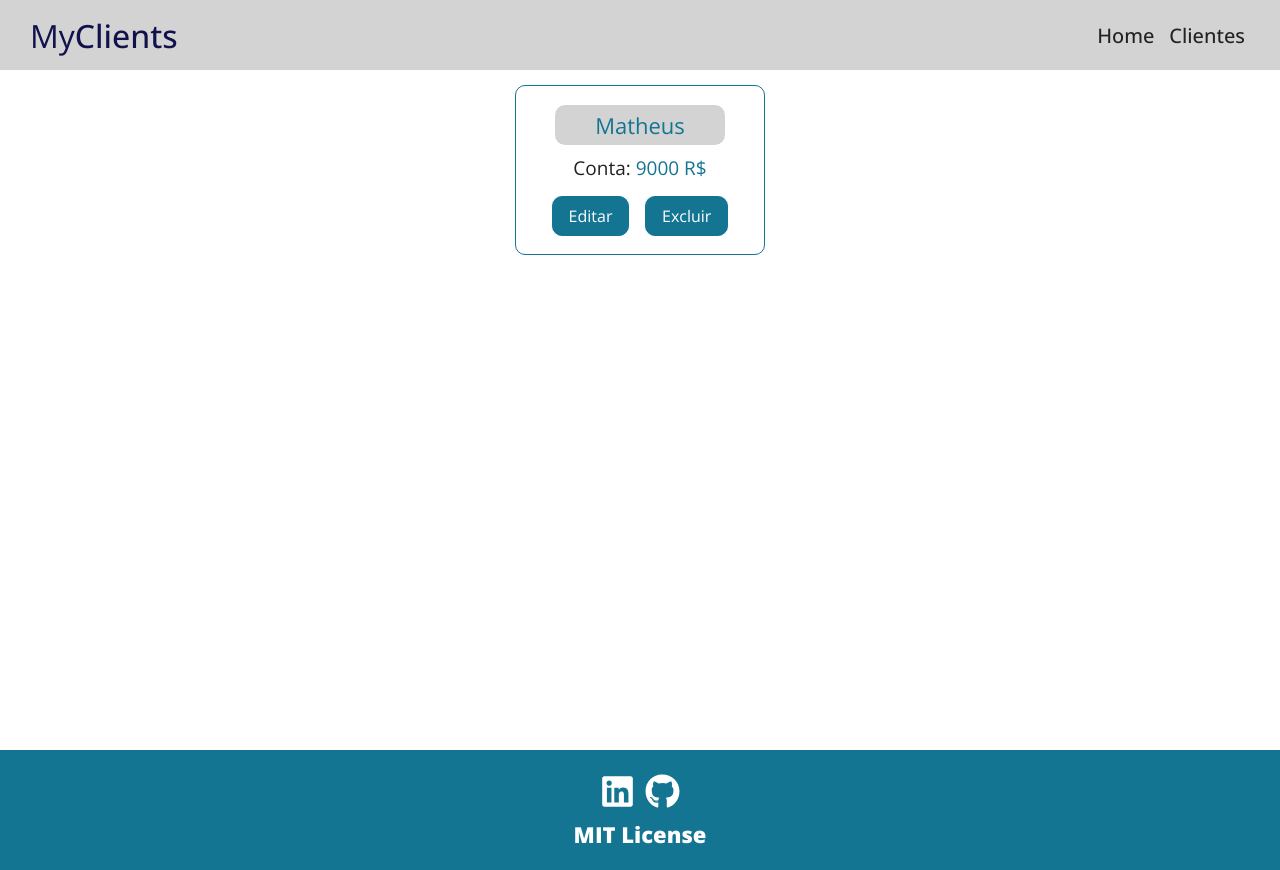
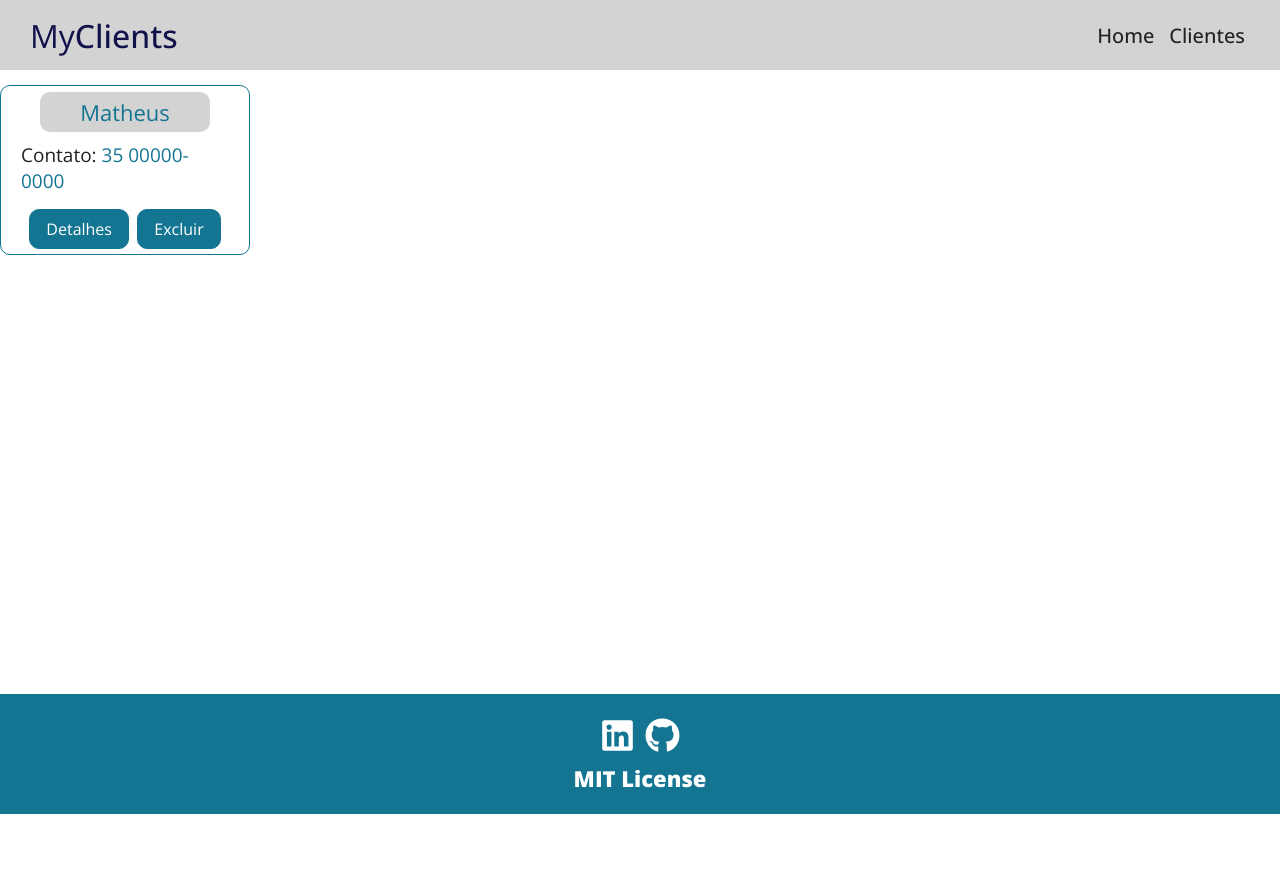
Before and after one commit to MatheusAndrade23/MyClients, a React (Create React App) app: page /clients in a window 1280 px wide. After the commit the page ends 814 px from the top, so only its background shows below. Built offline with nearby package versions, Linux system fonts and the light colour scheme; data requests are answered from the project's data file; a web font is replaced by a local one.

Commit message:
Melhorando Design

```diff
--- a/clientes.json
+++ b/clientes.json
@@ -2,8 +2,10 @@
   "clients": [
     {
       "name": "Matheus",
-      "total": "9000",
-      "id": "99d1d439-4cab-4bd2-9309-8809dd15e3ec"
+      "contato": "35 00000-0000",
+      "total": 0,
+      "id": "7b49daee-9182-40ff-99e3-b96cbed07b75",
+      "counts": []
     }
   ]
 }
--- a/src/App.jsx
+++ b/src/App.jsx
@@ -5,7 +5,6 @@ import NewClient from './components/pages/NewClient';
 import Clients from './components/pages/Clients'
 import PageNotFound from './components/pages/PageNotFound'
 
-import Container from './components/layouts/Container';
 import Footer from './components/layouts/Footer'
 import Header from './components/layouts/Header'
 import Client from './components/pages/Client'
@@ -15,8 +14,6 @@ function App() {
     <Router>
       <Header />
 
-      <Container>
-
         <Routes>
           <Route exact path='/' element={<Home/>}/>
           <Route exact path='/newclient' element={<NewClient/>}/>
@@ -25,8 +22,6 @@ function App() {
           <Route path ='*' element={<PageNotFound/>}/>
         </Routes>
 
-      </Container>
-
       <Footer />
     </Router>
   )
--- a/src/components/layouts/ClientCard.jsx
+++ b/src/components/layouts/ClientCard.jsx
@@ -2,14 +2,14 @@ import styles from './ClientCard.module.css'
 
 import LinkButton from './LinkButton'
 
-function Client({nome, total, id}){
+function Client({nome, contato, id}){
 
     return(
         <div className={styles.container}>
             <span className={styles.title}>{nome}</span>
-            <p>Conta: <span>{total} R$</span></p>
+            <p>Contato: <span>{contato}</span></p>
             <div className={styles.buttons}>
-                <LinkButton to={`/client/${id}`} text="Editar"/>
+                <LinkButton to={`/client/${id}`} text="Detalhes"/>
                 <LinkButton to={`/clients`} text="Excluir"/>
             </div>
         </div>
--- a/src/components/layouts/Container.jsx
+++ /dev/null
@@ -1,11 +0,0 @@
-import styles from './Container.module.css'
-
-function Container(props) {
-  return (
-    <div className={styles.container}>
-      {props.children}
-    </div>
-  )
-}
-
-export default Container;
--- a/src/components/layouts/Container.module.css
+++ /dev/null
@@ -1,11 +0,0 @@
-.container{
-
-    width: 100%;
-    display: flex;
-    margin: 0 auto;
-    flex-wrap: wrap;
-    flex-direction: column;
-    min-height: 85%;
-    align-items: center;
-
-}
--- a/src/components/pages/Client.jsx
+++ b/src/components/pages/Client.jsx
@@ -1,20 +1,20 @@
 import styles from './Client.module.css'
 
-import { useParams, useNavigate } from 'react-router-dom'
-import { useState, useEffect } from 'react'
+import { useParams } from 'react-router-dom'
+import { useEffect, useState } from 'react'
 
-import Input from '../forms/Input'
+import Loading from '../layouts/Loading';
 
 function Client(){
 
     let { id } = useParams()
-    const navigate = useNavigate()
 
-    const [Client, setClient] = useState([])
+    const [Client, setClient] = useState()
+    const [removeLoading, setRemoveLoading] = useState(false)
 
     useEffect(() => {
 
-        fetch(`http://localhost:5000/clients`, {
+        fetch (`http://localhost:5000/clients/${id}`, {
         method: 'GET',
         headers: {
         'Content-Type': 'application/json',
@@ -22,27 +22,29 @@ function Client(){
         })
         .then((resp) => resp.json())
         .then((data) => {
-
+            setClient(data);
+            setRemoveLoading(true)
         })
     }, [id])
 
-    function handleChange(e) {
-        setClient({ ...Client, [e.target.name]: e.target.value })
-    }
-
-    const handleFinalizarClick = (e) => {
-
-        e.preventDefault()
-    }
-
     return(
 
-        <form className={styles.container}>
-            <h1>Dados do Cliente</h1>
-            <Input type="text" placeholder={Client.name} text="Nome"  handleOnChange={handleChange} name="name"/>
-            <Input type="text" placeholder={Client.total} text="Conta"  handleOnChange={handleChange}  name="total"/>
-            <button type="submit" className={styles.btn} onClick={handleFinalizarClick}>Finalizar</button>
-        </form>
+        <div className={styles.container}>
+            {Client &&
+            <div className={styles.dados}>
+                <h1>Nome: {Client.name}</h1>
+                <h3>Edite as informações, se necessário!</h3>
+                <p>Contato: {Client.contato}</p>
+                <p>Conta Total: <span>{Client.total} R$</span></p>
+            </div>}
+            <div className={styles.adicionar}>
+                <h4>Adicionar Conta:</h4>
+            </div>
+            <div className={styles.contas}>
+                <h4>Contas:</h4>
+            </div>
+            {!removeLoading && <Loading />}
+        </div>
     )
 }
 
--- a/src/components/pages/Client.module.css
+++ b/src/components/pages/Client.module.css
@@ -1,47 +1,53 @@
 .container{
 
-    border: 1px solid #147593;
-    border-radius: 10px;
     padding: 20px;
-    margin-top: 30px;
     display: flex;
     flex-direction: column;
+    min-height: 78%;
 }
 
-.container > h1{
-
-    color: #222;
-    font-weight: normal;
+h4{
+    color: #333;
+    font-size: 22px;
 }
 
-.container > p{
+.dados{
 
-    color: #222;
+    border-bottom: 1px solid #147593;
+    width: 100%;
+    padding-bottom: 10px;
+}
+
+.dados > h1{
+
+    color: white;
+    margin-bottom: 10px;
+    background-color: #147593;
+    padding: 2px 10px;
+    border-radius: 10px;
+    width: max-content;
+}
+
+.dados > h3{
+
+    color: #777;
+    margin-bottom: 10px;
+}
+
+.dados > p{
+
+    font-size: 20px;
+    color: #444;
+}
+
+.adicionar{
+
+    border-bottom: 1px solid #147593;
+    margin-top: 10px;
+    padding-bottom: 10px;
+}
+
+.contas{
+
     margin-top: 10px;
 }
-
-.container > p > span{
-
-    color: #147593;
-    font-weight: lighter;
-}
-
-.btn{
-
-    padding: 10px 20px;
-    border-radius: 10px;
-    border: 1px solid #147593;
-    align-self: center;
-    color: #222;
-    background-color: white;
-    cursor: pointer;
-    transition: .5s;
-    align-self: center;
-    margin-top: 20px;
-}
-
-.btn:hover{
-
-    color: white;
-    background-color: #147593;
-}
--- a/src/components/pages/Clients.jsx
+++ b/src/components/pages/Clients.jsx
@@ -30,7 +30,7 @@ function Clients(){
     <div className={styles.container}>
         {clients.length > 0 &&
         clients.map((client) => (
-            <Client nome={client.name} total={client.total} id={client.id} key={client.id}/>
+            <Client nome={client.name} contato={client.contato} id={client.id} key={client.id}/>
         ))}
         {!removeLoading && <Loading />}
         {removeLoading && clients.length === 0 && (
--- a/src/components/pages/Clients.module.css
+++ b/src/components/pages/Clients.module.css
@@ -2,8 +2,8 @@
 
     width: 100%;
     display: flex;
-    justify-content: space-evenly;
     flex-wrap: wrap;
+    min-height: 78%;
 }
 
 .container > span{
--- a/src/components/pages/Home.module.css
+++ b/src/components/pages/Home.module.css
@@ -1,10 +1,11 @@
 .container{
 
-    margin-top: 50px;
+    margin-top: 40px;
     display: flex;
     justify-content: center;
     align-items: center;
     flex-direction: column;
+    min-height: 78%;
 }
 
 .container > h1{
--- a/src/components/pages/NewClient.jsx
+++ b/src/components/pages/NewClient.jsx
@@ -22,9 +22,11 @@ function NewClient(){
 
         if(Client.name){
 
-            if(!Client.total){Client.total = 0}
+            if(Client.name && Client.contato){
 
-            Client.id = v4()
+                Client.total = 0;
+                Client.id = v4();
+                Client.counts = [];
 
                 fetch('http://localhost:5000/clients', {
                 method: 'POST',
@@ -38,6 +40,10 @@ function NewClient(){
                     navigate('/clients')
                 })
             }
+            else{
+                // Aparecer um aviso
+            }
+        }
     }
 
     return(
@@ -46,7 +52,7 @@ function NewClient(){
             <h1>Adicionar Cliente</h1>
             <p className={styles.paragrafo}>Cadastre o cliente e depois adicione as contas!</p>
             <Input type='text' placeholder='Digite o nome do Cliente' text='Nome:' handleOnChange={handleChange} name="name"/>
-            <Input type='text' placeholder='Digite o valor da conta do Cliente' text='Conta:' handleOnChange={handleChange} name="total"/>
+            <Input type='text' placeholder='Digite o contato do Cliente' text='Contato:' handleOnChange={handleChange} name="contato"/>
             <SubmitButton event={handleFinalizarClick} value="Finalizar"/>
         </form>
     )
```
Also changed, not shown: 1 other file (tests, documents, lock files or other folders). Lines whose indentation alone changed are shown as unchanged.
